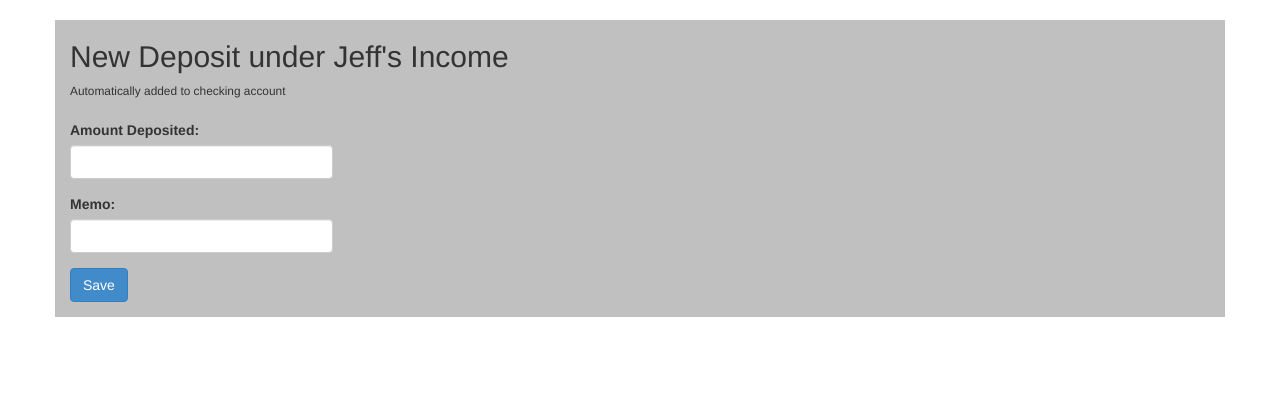
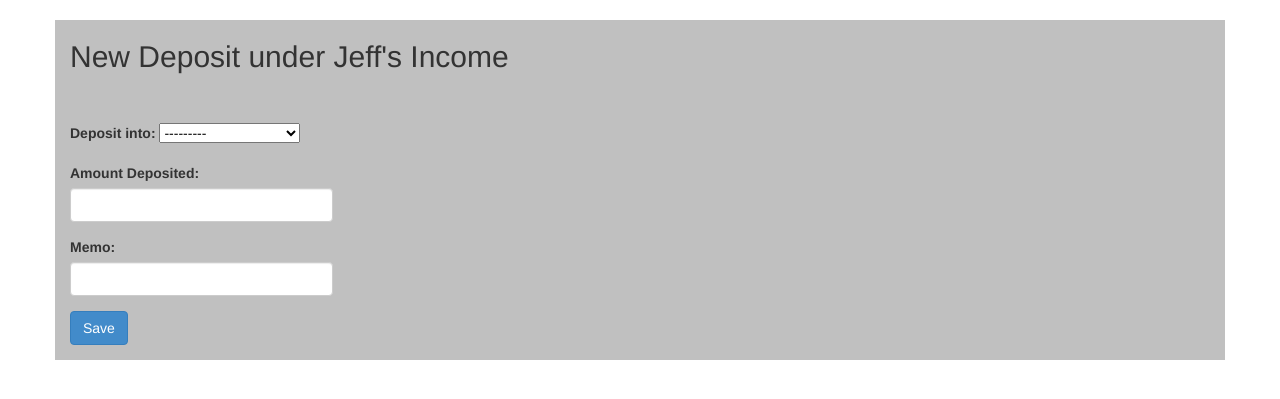
Before and after one commit to jeffrpowell/budgettracker, a Django app: page /budget/addtransaction/7/ in a window 1280 px wide. Shown: the part 52-451 px from the top of the page. Run offline with Django 3.2, Linux system fonts and the light colour scheme; data comes from the database, SQL or seed files in the repository; both versions use the stored data as it was after the commit; parts of the project's set-up code (start-up, migrations or seed data) failed here and were passed over.

Commit message:
you can choose the bank account involved in a transaction now

```diff
--- a/budget/models.py
+++ b/budget/models.py
@@ -27,9 +27,15 @@ class Transaction(models.Model):
 		return "$"+unicode(self.amount)+" : "+self.from_account.name+" -> "+self.to_account.name
 
 class TransactionForm(ModelForm):
-    class Meta:
-    	model = Transaction
-    	fields = ['amount', 'memo']
+	class Meta:
+		model = Transaction
+		fields = ['from_account', 'amount', 'memo']
+	#http://stackoverflow.com/questions/962226/need-help-with-django-modelform-how-to-filter-foreignkey-manytomanyfield
+	def __init__(self, *args, **kwargs):
+		super(TransactionForm, self).__init__(*args, **kwargs)
+		if self.instance:
+			bank_category = AccountCategory.objects.get(name='Bank Accounts')
+			self.fields['from_account'].queryset = Account.objects.filter(category=bank_category)
 
 class NullAccountTransactionForm(ModelForm):
 	class Meta:
--- a/budget/templates/budget/adddeposit.html
+++ b/budget/templates/budget/adddeposit.html
@@ -9,16 +9,18 @@
 	<div class="row">
 		<div class="col-xs-12">
 			<h2>New Deposit under {{ account }}</h2>
-			<small>Automatically added to checking account</small>
 			<br /><br />
 		</div>
 	</div>
 	<div class="row">
 		<div class="col-xs-3">
 			{% if error_message %}<p>{{ error_message }}</p>{% endif %}
-			<form role="form" action="{% url 'budget:addtransaction' %}" method="post">
+			<form role="form" action="{% url 'budget:addtransaction' account.id %}" method="post">
 				{% csrf_token %}
-				<input type="hidden" id="id_account" name="account" value="{{ account.id }}">
+				<div class="form-group">
+					<label for="id_from_account">Deposit into:</label>
+					{{ form.from_account }}
+				</div>
 				<div class="form-group">
 					<label for="id_amount">Amount Deposited:</label>
 					{# Mimics {{ form.amount }}, but done manually to add class to input #}
--- a/budget/urls.py
+++ b/budget/urls.py
@@ -7,7 +7,6 @@ urlpatterns = patterns('',
     url(r'^date/(?P<month>\w+)/(?P<year>\d+)/$', views.index, name='index'),
 
     url(r'^transaction/(?P<tid>\d+)/(?P<aid>\d+)/$', views.transaction, name='transaction'),
-    url(r'^addtransaction/$', views.addtransaction, name='addtransaction'),
     url(r'^addtransaction/(?P<to_account>\d+)/$', views.addtransaction, name='addtransaction'),
     url(r'^banktransaction/$', views.banktransaction, name='banktransaction'),
 	url(r'^transaction/delete/(?P<tid>\d+)/$', views.transaction_delete, name='transactiondelete'),
--- a/budget/views.py
+++ b/budget/views.py
@@ -206,7 +206,7 @@ def category(request, cid):
 		'accounts': accounts
 	})
 
-def addtransaction(request, to_account=None):
+def addtransaction(request, to_account):
     context = {}
     if request.method == 'POST':
         form = TransactionForm(request.POST)
@@ -214,15 +214,15 @@ def addtransaction(request, to_account=None):
             f = TransactionForm(request.POST)
             trans = f.save(commit = False)
             trans.prediction = False
-            account = Account.objects.get(pk=request.POST['account'])
+            account = Account.objects.get(pk=to_account)
             if account.is_income():
-                trans.to_account = Account.objects.get(name="Checking Account")
+                trans.to_account = trans.from_account
                 trans.from_account = account
                 trans.save()
                 trans.from_account.balance = trans.from_account.balance + trans.amount
             else:
                 trans.to_account = account
-                trans.from_account = Account.objects.get(name="Checking Account")
+                #trans.from_account already set through form
                 trans.save()
                 trans.from_account.balance = trans.from_account.balance - trans.amount
             trans.to_account.balance = trans.to_account.balance + trans.amount
```
Also changed, not shown: budget/templates/budget/addtransaction.html (+5 -3 lines), budget/templates/budget/index.html (+20 -11 lines), db.sqlite3, 9 other files.
